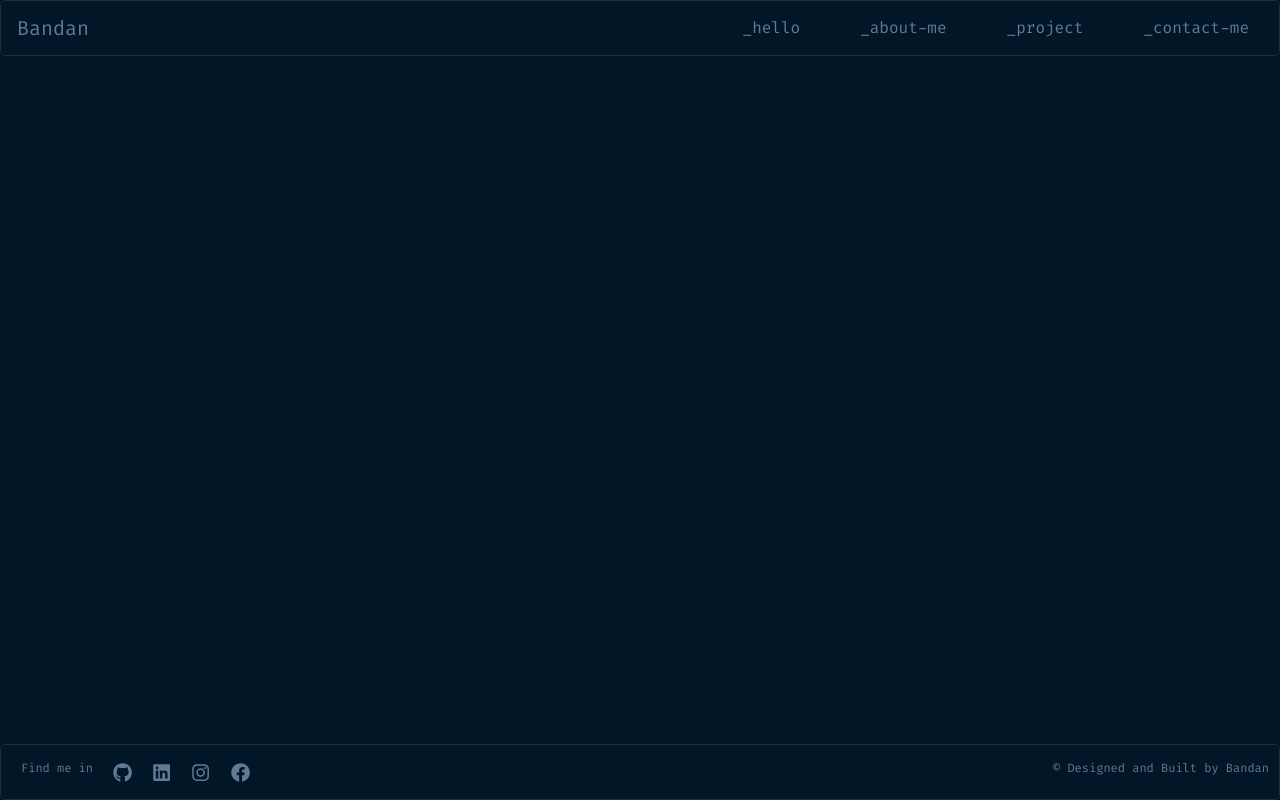
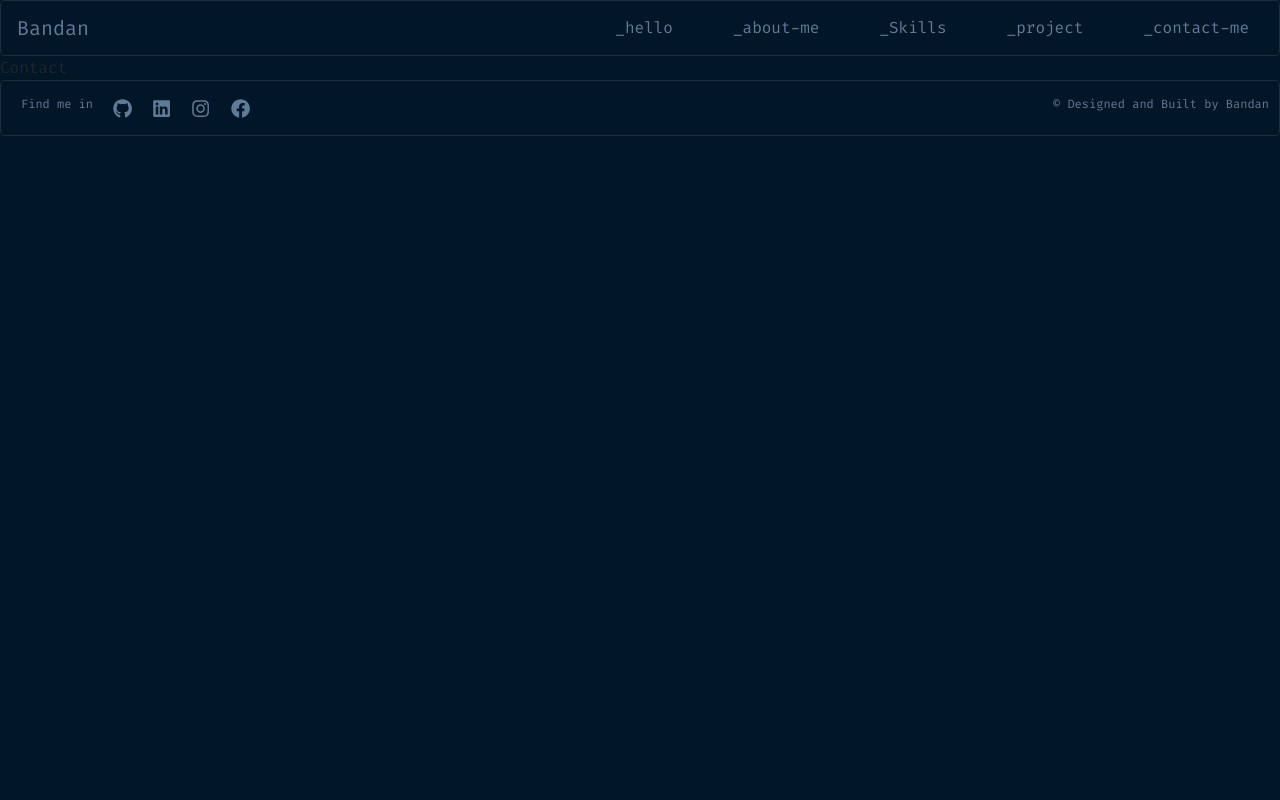
Before and after one commit to Bandan-Hpe/personal-portfolio, a React (Vite) app: page /contact in a window 1280 px wide. Built offline with nearby package versions, Linux system fonts and the light colour scheme.

Commit message:
added the social media icons

```diff
--- /dev/null
+++ b/src/Pages/About.jsx
@@ -0,0 +1,9 @@
+import React from 'react'
+
+const About = () => {
+  return (
+    <div>About</div>
+  )
+}
+
+export default About
--- /dev/null
+++ b/src/Pages/Contact.jsx
@@ -0,0 +1,9 @@
+import React from 'react'
+
+const Contact = () => {
+  return (
+    <div>Contact</div>
+  )
+}
+
+export default Contact
--- /dev/null
+++ b/src/Pages/Project.jsx
@@ -0,0 +1,9 @@
+import React from 'react'
+
+const Project = () => {
+  return (
+    <div>Project</div>
+  )
+}
+
+export default Project
--- /dev/null
+++ b/src/Pages/Skill.jsx
@@ -0,0 +1,9 @@
+import React from 'react'
+
+const Skill = () => {
+  return (
+    <div>Skill</div>
+  )
+}
+
+export default Skill
--- a/src/Routes/Route.jsx
+++ b/src/Routes/Route.jsx
@@ -2,6 +2,10 @@ import React,{Fragment} from 'react';
 import {Routes,Route} from "react-router-dom"
 import Home from '../Pages/Home';
 import styles from "../index.module.css"
+import About from '../Pages/About';
+import Project from '../Pages/Project';
+import Contact from '../Pages/Contact';
+import Skill from '../Pages/Skill';
 
 const Router = () => {
   return <Fragment>
@@ -10,6 +14,10 @@ const Router = () => {
 
     <Routes>
         <Route path="/" exact element={<Home/>}/>
+        <Route path="/about"  element={<About/>}/>
+        <Route path="/skills"  element={<Skill/>}/>
+        <Route path="/project"  element={<Project/>}/>
+        <Route path="/contact"  element={<Contact/>}/>
     </Routes>
     </div>
 
--- a/src/Shared/Footer.jsx
+++ b/src/Shared/Footer.jsx
@@ -16,23 +16,24 @@ const Footer = () => {
 
             <ul className={`${styles.nav_list}    mb-0 p-0 `}>
               <li className={styles.nav_items}>
-                <NavLink to="/" className={styles.nav_links_footer}>
+                <NavLink to="https://github.com/Bandan-Hpe" target="_blank" className={styles.nav_links_footer}>
                   <FaGithub />
                 </NavLink>
               </li>
               <li className={styles.nav_items}>
-                <NavLink to="/about" className={styles.nav_links_footer}>
+                <NavLink to="https://www.linkedin.com/in/bandan-pradhan/" target="_blank" className={styles.nav_links_footer}>
                   <FaLinkedin />
                 </NavLink>
               </li>
               <li className={styles.nav_items}>
-                <NavLink to="/project" className={styles.nav_links_footer}>
+                <NavLink to="https://www.instagram.com/bandan_pradhan" target="_blank" className={styles.nav_links_footer}>
                   <FaInstagram />
                 </NavLink>
               </li>
               <li className={`${styles.nav_items} `}>
                 <NavLink
-                  to="/project"
+                  to="https://www.facebook.com/bandan.pradhan.52/"
+                  target="_blank"
                   className={`${styles.nav_links_footer} `}
                 >
                   <FaFacebook />
--- a/src/Shared/Navbar.jsx
+++ b/src/Shared/Navbar.jsx
@@ -1,8 +1,8 @@
 import React, { Fragment, useState } from "react";
 import styles from "../styles/Navbar.module.css";
 import { NavLink } from "react-router-dom";
-import openbar from "../../public/assets/images/open.png";
-import closebar from "../../public/assets/images/close.png";
+import openbar from "/public/assets/images/open.png";
+import closebar from "/public/assets/images/close.png";
 
 const Navbar = () => {
   const [open, setOpen] = useState(false);
@@ -34,6 +34,11 @@ const Navbar = () => {
                 </NavLink>
               </li>
               <li className={styles.nav_items}>
+                <NavLink to="/skill" className={styles.nav_links}>
+                  _Skills
+                </NavLink>
+              </li>
+              <li className={styles.nav_items}>
                 <NavLink to="/project" className={styles.nav_links}>
                   _project
                 </NavLink>
--- a/src/styles/Footer.module.css
+++ b/src/styles/Footer.module.css
@@ -21,8 +21,6 @@
   justify-content: space-between;
   border-radius: 5px;
   width:100%;
-  position:fixed;
-  bottom:0;
   padding:0 10px;
   background-color: var(--bg-color);
 
```
